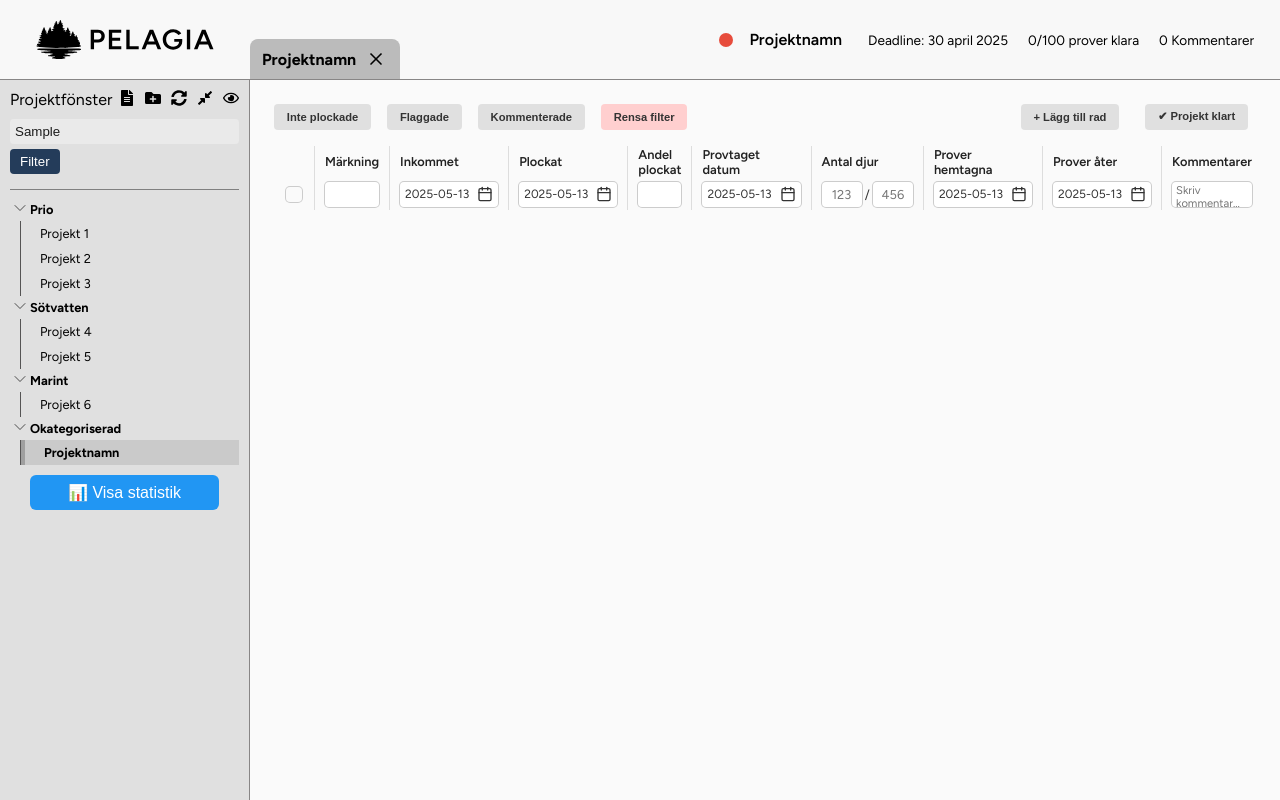
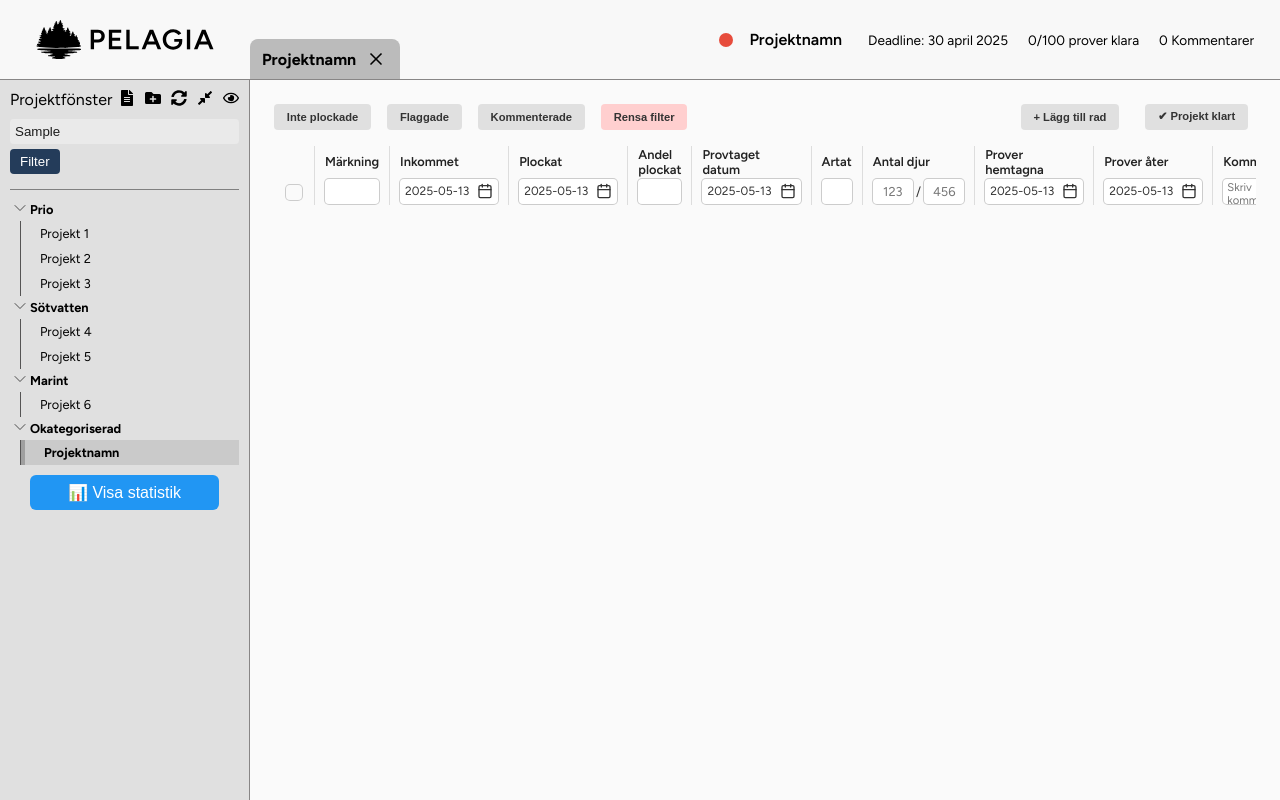
Before and after one commit to EliasKristmansson/dbtreact, a React (Vite) app in the folder reactproject1/: page / in a window 1280 px wide. Both pictures are taken after typing "Sample" into the empty fields and a click on the button "+ Nytt projekt". Built offline with nearby package versions, Linux system fonts and the light colour scheme.

Commit message:
lade till kolumn artat och gjorde flagga och ta bort ikon mindre

```diff
--- a/reactproject1/src/components/Workspace.css
+++ b/reactproject1/src/components/Workspace.css
@@ -268,3 +268,7 @@
     max-width: 40px;
     padding: 0;
 }
+
+    .project-table .delete-row-icon-td button {
+        padding: 0 0 0 0.3rem;
+    }
--- a/reactproject1/src/components/Workspace.jsx
+++ b/reactproject1/src/components/Workspace.jsx
@@ -224,6 +224,7 @@ export default function Workspace({ tabs, activeTabId, onNewProjectClick }) {
 									<th>Plockat</th>
 									<th>Andel plockat</th>
 									<th>Provtaget datum</th>
+									<th>Artat</th>
 									<th>Antal djur</th>
 									<th>Prover hemtagna</th>
 									<th>Prover åter</th>
@@ -266,6 +267,7 @@ export default function Workspace({ tabs, activeTabId, onNewProjectClick }) {
 												customInput={<CalendarInput />}
 											/>
 										</td>
+										<td><input style={{ height: "25px" }} type="text" value={row.märkning} onChange={(e) => handleChange(index, "märkning", e.target.value)} /></td>
 										<td>
 											<div className="antal-djur-inputs" style={{ height: "25px" }}>
 												<input
```
